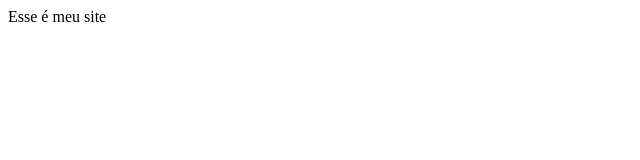
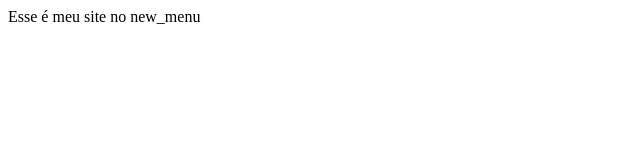
Before and after one commit to douglasurbano/site, a plain HTML site: page index.html in a window 1280 px wide. Shown: the whole page, without its empty margins (0-640 px from the left). Drawn offline with Linux system fonts and the light colour scheme.

Commit message:
index.html

```diff
--- a/index.html
+++ b/index.html
@@ -5,6 +5,6 @@
 <title> Meu Site </title>
 </head>
 <body>
-Esse é meu site
+Esse é meu site no new_menu
 </body>
 </html>
```
